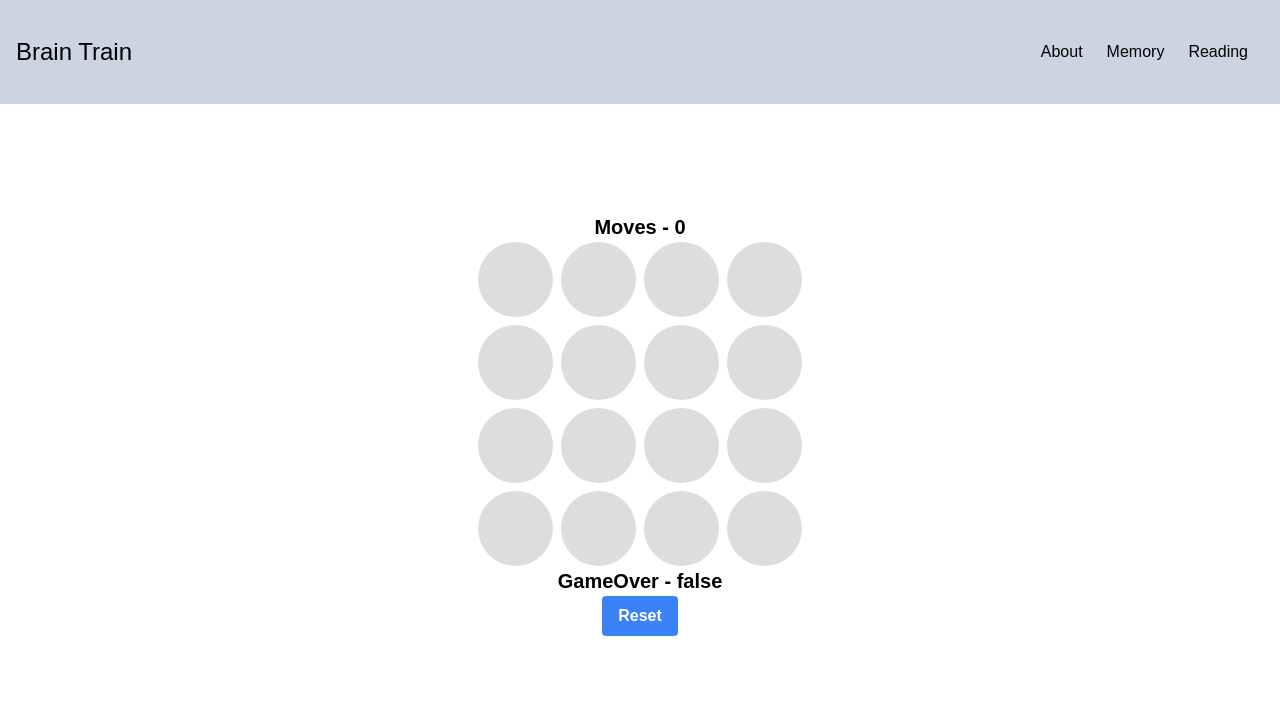
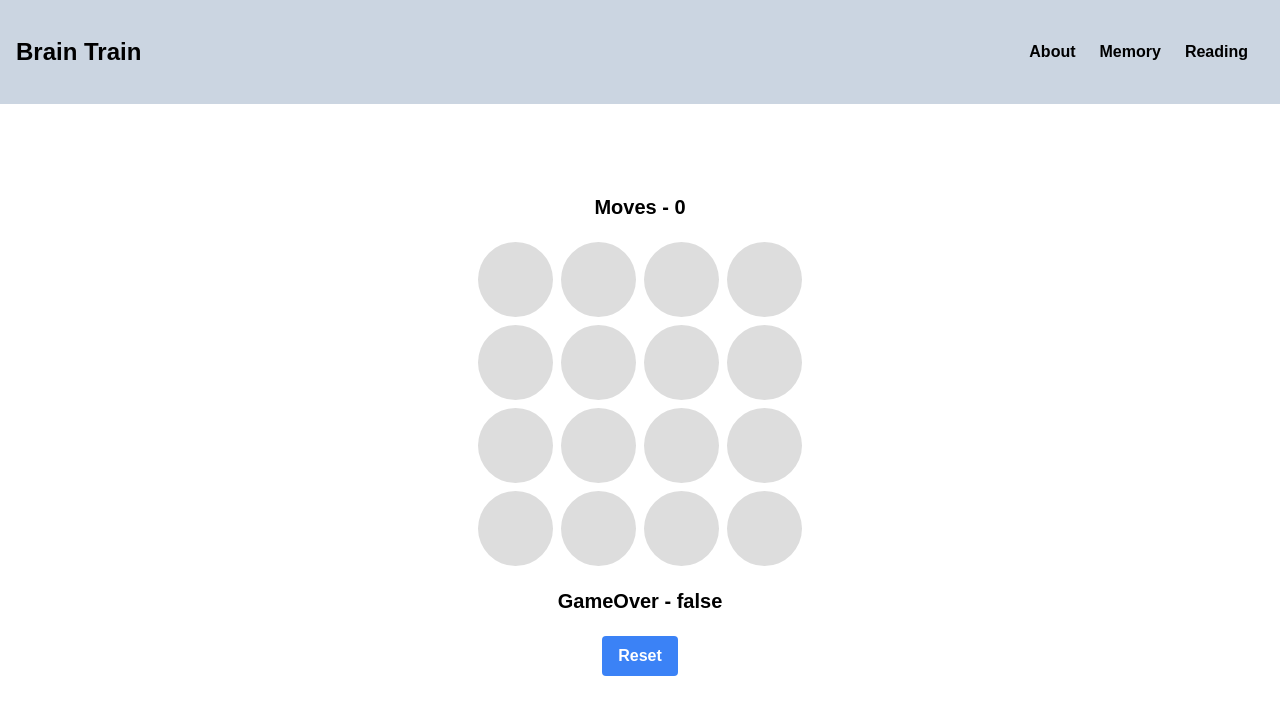
Before and after one commit to gonoma/next-el, a Next.js app: page /memory in a window 1280 px wide. Shown: the top 714 px of the page. Built offline with nearby package versions, Linux system fonts and the light colour scheme.

Commit message:
prettifying

```diff
--- a/components/common/navbar/navbar.tsx
+++ b/components/common/navbar/navbar.tsx
@@ -7,7 +7,7 @@ import NavItem from "./navitem";
 const MENU_LIST = [
   { text: "About", href: "/about" },
   { text: "Memory", href: "/memory" },
-  { text: "Reading", href: "/training" },
+  { text: "Reading", href: "/reading" },
 ];
 
 const Navbar = (props: any) => {
--- a/pages/about/index.tsx
+++ b/pages/about/index.tsx
@@ -1,9 +1,11 @@
 import React from "react";
 import PropTypes from "prop-types";
+import Navbar from "@components/common/navbar";
 
 function YoutubeEmbed(props: any): any {
   return (
     <iframe
+      className="m-auto border-8 border-slate-100"
       width="560"
       height="315"
       src={"https://www.youtube.com/embed/" + props.embedID}
@@ -22,12 +24,20 @@ YoutubeEmbed.propTypes = {
 export default function About() {
   return (
     <div className="about-page">
-      <h1 className="text-center text-green-900 font-bold text-4xl">
-        This is About Page
+      <Navbar></Navbar>
+      <h1 className="mt-10 m-auto text-center w-96 text-black font-bold">
+        This page is supposed to be a fun project where important concepts of
+        React and Next.js are explored and tried. But there may be some random
+        content such as...
       </h1>
-      <YoutubeEmbed embedID="xYMqo5fsbPw" />
-      <YoutubeEmbed embedID="cw6k5rYmjs8" />
-      <YoutubeEmbed embedID="wgPjjwrNeHM" />
+
+      <h1 className="mt-10 m-auto text-center w-96 text-rose-800 font-bold">
+        The one and only Franco Pepe teaching you how to make pizza!
+      </h1>
+
+      <div className="mt-10 m-auto text-center">
+        <YoutubeEmbed embedID="cw6k5rYmjs8" />
+      </div>
     </div>
   );
 }
--- a/pages/memory/index.tsx
+++ b/pages/memory/index.tsx
@@ -60,7 +60,7 @@ export default function Home() {
 
       <div className="memory-page">
         <div className="container">
-          <div className="memory-moves">
+          <div className="memory-moves m-5">
             <p>{`Moves - ${moves}`}</p>
           </div>
 
@@ -85,7 +85,7 @@ export default function Home() {
             })}
           </div>
           <div className="reset">
-            <p className="font-bold">{`GameOver - ${gameOver}`}</p>
+            <p className="font-bold m-5">{`GameOver - ${gameOver}`}</p>
             <button
               onClick={() => initialize()}
               className="
--- a/pages/training/index.tsx
+++ b/pages/reading/index.tsx
@@ -1,6 +1,7 @@
 import { useRouter } from "next/router";
 import React, { useState, useEffect, createContext, useContext } from "react";
 import Row from "react-bootstrap/Row";
+import Navbar from "@components/common/navbar";
 
 const themes = {
   light: {
@@ -57,6 +58,8 @@ export default function Reading() {
     //   </p>
     // </div>
     <section className={theme}>
+      <Navbar></Navbar>
+
       <Row label="Name">
         <input {...name} /> {/* Simplified*/}
       </Row>
--- a/styles/globals.css
+++ b/styles/globals.css
@@ -67,6 +67,7 @@
     justify-content: space-between;
     align-items: center;
     background-color: #CBD5E1;
+    font-weight:bolder;
   }
   .nav__menu-bar{
     display: flex;
```
Also changed, not shown: pages/reading/[id].tsx (renamed from pages/training/[id].tsx).
